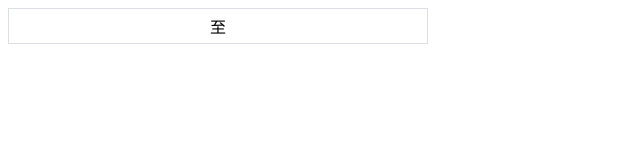
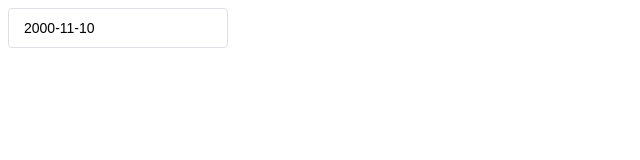
Before and after one commit to register2019/calendar, a Vue app: page / in a window 1280 px wide. Shown: the top 160 px of the page, without its empty margins (0-640 px from the left). Built offline with nearby package versions, Linux system fonts and the light colour scheme.

Commit message:
feat: 禁用功能适配

```diff
--- a/packages/components/Calendar/Components/panelTable.vue
+++ b/packages/components/Calendar/Components/panelTable.vue
@@ -86,22 +86,22 @@ watch(
 const disabledTdUi = (td: IDate) => {
   const { range, type } = attrs.disabledDate;
   if (type === "after") {
-		if (typeof range === "string" && td.timestamp > dateToTimeStamp(range)) {
+    if (typeof range === "string" && td.timestamp >= dateToTimeStamp(range)) {
       return "disabled";
     }
   } else if (type === "before") {
-		if (typeof range === "string" && td.timestamp < dateToTimeStamp(range)) {
-			return "disbaled";
+    if (typeof range === "string" && td.timestamp <= dateToTimeStamp(range)) {
+      return "disabled";
     }
   } else if (type === "today") {
     if (typeof range === "string" && td.timestamp === dateToTimeStamp(range)) {
-			return "disbaled";
+      return "disabled";
     }
   } else if (
     type === "range" &&
     range instanceof Array &&
-		td.timestamp > dateToTimeStamp(range[0]) &&
-		td.timestamp < dateToTimeStamp(range[1])
+    td.timestamp >= dateToTimeStamp(range[0]) &&
+    td.timestamp <= dateToTimeStamp(range[1])
   ) {
     return "disabled";
   }
@@ -203,8 +203,8 @@ const selectedStartAndEndUI = (td: IDate) => {
 const optional = (timestamp: number) => {
   const { range, type } = attrs.disabledDate;
   if (
-		(type === "after" && timestamp > dateToTimeStamp(range as string)) ||
-		(type === "before" && timestamp < dateToTimeStamp(range as string)) ||
+    (type === "after" && timestamp >= dateToTimeStamp(range as string)) ||
+    (type === "before" && timestamp <= dateToTimeStamp(range as string)) ||
     (type === "today" && timestamp === dateToTimeStamp(range as string)) ||
     (type === "range" &&
       timestamp >= dateToTimeStamp(range[0]) &&
@@ -256,6 +256,7 @@ watch(
 
 const selectedDate = (td: IDate) => {
   if (!optional(td.timestamp)) return;
+
   currSelectedDateTime.value = td.timestamp;
   emit("emitSelectedDate", td, "click");
 };
--- a/packages/components/Calendar/Date/index.vue
+++ b/packages/components/Calendar/Date/index.vue
@@ -31,6 +31,7 @@
           type="Date"
           :curr-date-time="inputDate"
           @emit-selected-date="emitSelectedDate"
+          v-bind="$attrs"
         />
       </div>
     </div>
--- a/packages/components/Calendar/DateTime/index.vue
+++ b/packages/components/Calendar/DateTime/index.vue
@@ -61,6 +61,7 @@
               type="DateTime"
               :curr-date-time="inputDate"
               @emit-selected-date="emitSelectedDate"
+              v-bind="$attrs"
             />
             <div v-show="panelType === 'year'">
               <PanelMonthAndYear
--- a/src/App.vue
+++ b/src/App.vue
@@ -1,44 +1,37 @@
 <template>
   <DefaultCalendar
-    v-model="selectedTimeRange"
-    @onClick="getSelectedTimeRange"
+    v-model="defaultValue"
+    type="Date"
     :pickerOptions="pickerOptions"
-    timeType="Select"
-    type="DateTimePicker"
-    :selectOptions="selectOptions"
     :disabledDate="disabledDate"
+    @onClick="getSelectedDate"
   />
 </template>
 
 <script lang="ts" setup>
 import { ref, reactive, watch, computed } from "vue";
-// const selectedTimeRange = ref<[Date, Date]>([
-//   new Date(2000, 10, 10, 10, 14),
-//   new Date(2000, 10, 11, 12, 24),
-// ]);
-const selectedTimeRange = ref<Date[]>([]);
+const defaultValue = ref(new Date(2000, 10, 10));
 const pickerOptions = [
   {
-    text: "最近一周",
-    value: () => {
-      const end = new Date().getTime();
-      const start = new Date().getTime() - 3600 * 1000 * 24 * 7;
-
-      return [start, end];
-    },
+    text: "今天",
+    value: () => new Date().getTime(),
+  },
+  {
+    text: "昨天",
+    value: () => new Date().getTime() - 3600 * 1000 * 24,
+  },
+  {
+    text: "一周前",
+    value: () => new Date().getTime() - 3600 * 1000 * 24 * 7,
   },
 ];
-const selectOptions = {
-  start: "08:30",
-  step: "00:15",
-  end: "18:30",
-};
-const getSelectedTimeRange = (val: number[]) => {
-  // console.log(val);
+
+const getSelectedDate = (val: number) => {
+  console.log(val);
 };
 const disabledDate = {
-  type: "after",
-  range: "2022-11-06",
+  type: "today",
+  range: "2022-11-06 00:00:00",
 };
 </script>
 
--- a/src/temp/test-dateTime.vue
+++ b/src/temp/test-dateTime.vue
@@ -6,6 +6,7 @@
       type="DateTime"
       :picker-options="pickerOptions"
       :selectOptions="selectOptions"
+      :disabledDate="disabledDate"
       @onClick="getSelectedTime"
     />
   </div>
@@ -36,6 +37,10 @@ const selectOptions = {
 const getSelectedTime = (val: number) => {
   console.log(val);
 };
+const disabledDate = {
+  type: "range",
+  range: ["2022-11-06 00:00:00", "2022-11-16 00:00:00"],
+};
 </script>
 
 <style lang="scss" scoped></style>
--- a/src/temp/test-dateTimepicker.vue
+++ b/src/temp/test-dateTimepicker.vue
@@ -6,6 +6,7 @@
     timeType="Select"
     type="DateTimePicker"
     :selectOptions="selectOptions"
+    :disabledDate="disabledDate"
   />
 </template>
 
@@ -35,6 +36,10 @@ const selectOptions = {
 const getSelectedTimeRange = (val: number[]) => {
   // console.log(val);
 };
+const disabledDate = {
+  type: "today",
+  range: "2022-11-06 00:00:00",
+};
 </script>
 
 <style lang="scss" scoped></style>
```
Lines whose indentation alone changed are shown as unchanged.
